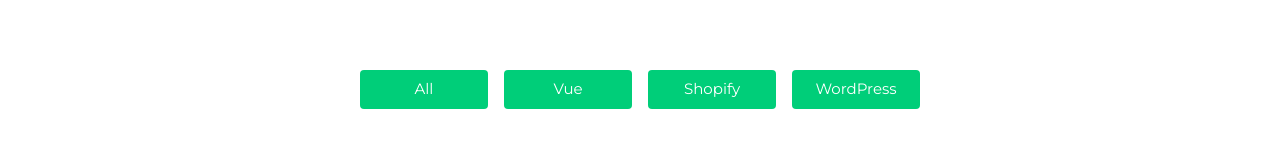
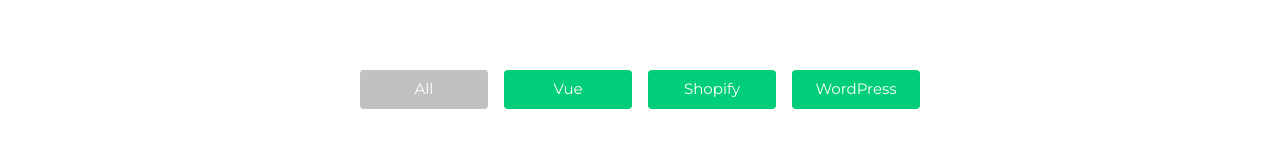
Before and after one commit to artanramanaj/portfolio, a Vue app: page /portfolio in a window 1280 px wide. Shown: the part 510-670 px from the top of the page. Built offline with nearby package versions, Linux system fonts and the light colour scheme; what @meforma/vue-toaster would draw is missing.

Commit message:
all defualt button edited

```diff
--- a/src/components/Portfolio/ContentPortfolio.vue
+++ b/src/components/Portfolio/ContentPortfolio.vue
@@ -6,7 +6,10 @@
       <button
         class="bg-primary-green rounded text-white px-4 py-2 md:w-[10%]"
         @click="allProjects('all')"
-        :class="{ ' bg-primary-grey': isActive === 'all' }"
+        :class="{
+          ' bg-primary-grey': isActive === 'all',
+          'bg-primary-grey': isDefault,
+        }"
       >
         All
       </button>
@@ -56,6 +59,7 @@
     return {
       projects: servicesStore(),
       filteredPorjects: [],
+      isDefault: true,
       isActive: "",
     };
   },
@@ -68,9 +72,10 @@
       this.isActive = tech1;
     },
     filterProjects(tech) {
-      this.filteredPorjects = this.projects.projects.filter(
-        (el) => el.tech == tech
-      );
+      (this.isDefault = false),
+        (this.filteredPorjects = this.projects.projects.filter(
+          (el) => el.tech == tech
+        ));
       this.isActive = tech;
     },
   },
```
